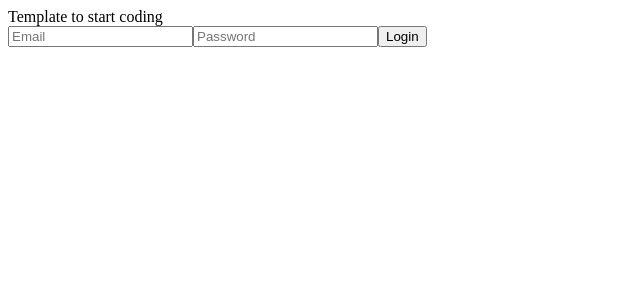
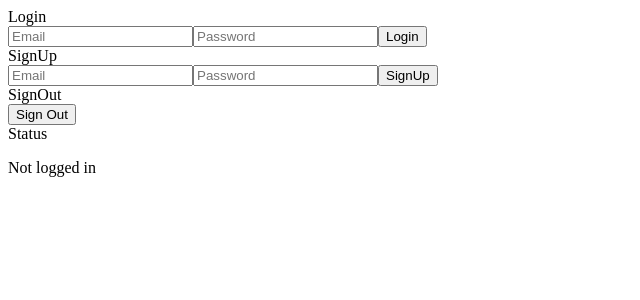
Before and after one commit to Fortniter90/2024_S2_-W201A-_CodeOdyssey, a React (Create React App) app in the folder my-app/: page / in a window 1280 px wide. Shown: the top 300 px of the page, without its empty margins (0-640 px from the left). Built offline with nearby package versions, Linux system fonts and the light colour scheme; no server answers.

Commit message:
Added SignOut Feature and Auth Status Feature as well as AuthContext

```diff
--- a/my-app/src/App.js
+++ b/my-app/src/App.js
@@ -1,12 +1,22 @@
 import './App.css';
+import { AuthProvider } from './context/AuthContext';
+import SignOutComponent from './components/SignOut';
+import AuthStatus from './components/AuthStatus'
 import LoginComponent from './components/Login';
+import SignUpComponent from './components/SignUp';
 
 function App() {
   return (
-    <div>
-      Template to start coding
+    <AuthProvider>
+      Login
       <LoginComponent />
-    </div>
+      SignUp
+      <SignUpComponent />
+      SignOut <br />
+      <SignOutComponent /><br />
+      Status
+      <AuthStatus />
+    </AuthProvider>
   );
 }
 
--- a/my-app/src/components/AuthStatus.js
+++ b/my-app/src/components/AuthStatus.js
@@ -2,14 +2,14 @@ import React from 'react';
 import { useAuth } from '../context/AuthContext';
 
 const LoginStatus = () => {
-  const { isAuthenticated, currentUser } = useAuth(); // Accessing context values
+  const { isAuthenticated, currentUser } = useAuth();
 
   return (
     <div>
       {isAuthenticated ? (
-        <p>Logged in as: {currentUser.email}</p>  // Displaying user's email if logged in
+        <p>Logged in as: {currentUser.email}</p>
       ) : (
-        <p>Not logged in</p>  // Message if not logged in
+        <p>Not logged in</p>
       )}
     </div>
   );
--- a/my-app/src/components/Login.js
+++ b/my-app/src/components/Login.js
@@ -7,12 +7,12 @@ const LoginComponent = () => {
   const [password, setPassword] = useState('');
 
   const loginHandler = async (e) => {
-    e.preventDefault();  // Corrected typo here
+    e.preventDefault();
     try {
       await signInWithEmailAndPassword(auth, email, password);
       alert("Login successful!");
     } catch (error) {
-      alert(`Error: ${error.message}`);  // Improved error message display
+      alert(`Error: ${error.message}`);
     }
   };
 
```
Also changed, not shown: my-app/src/App.css (line endings or trailing spaces).
